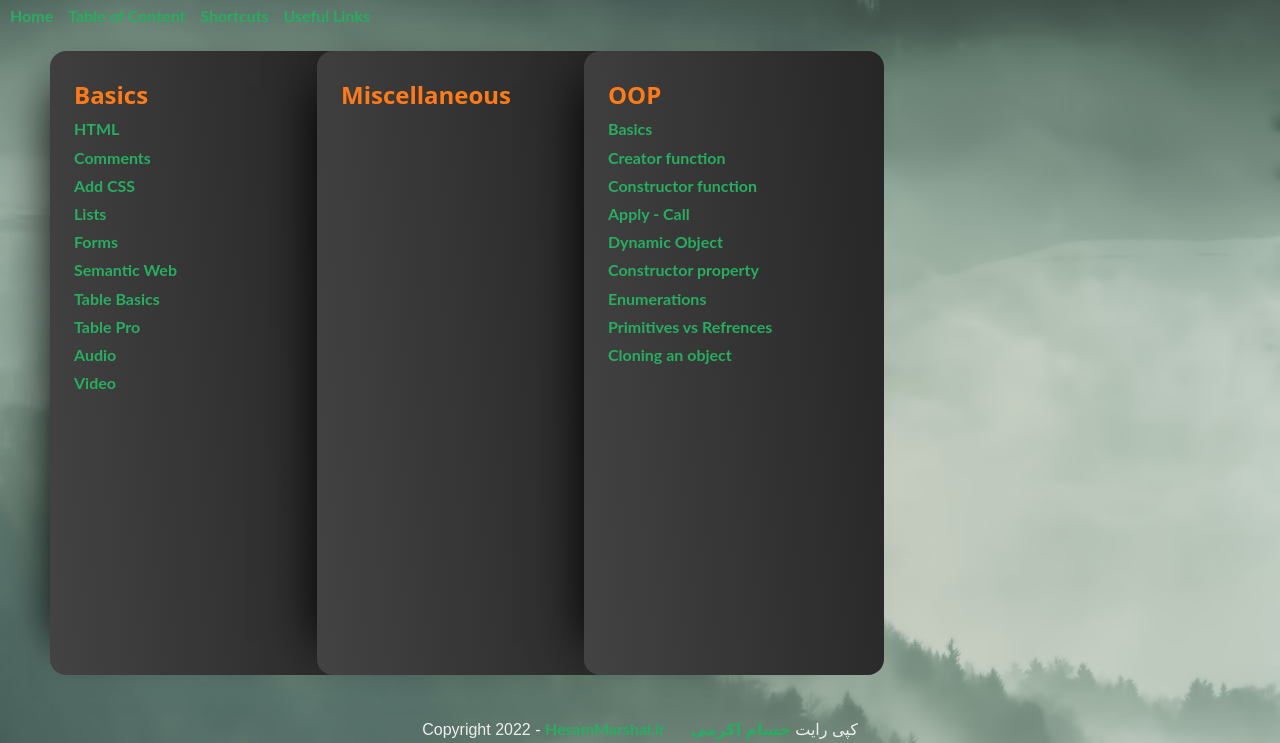
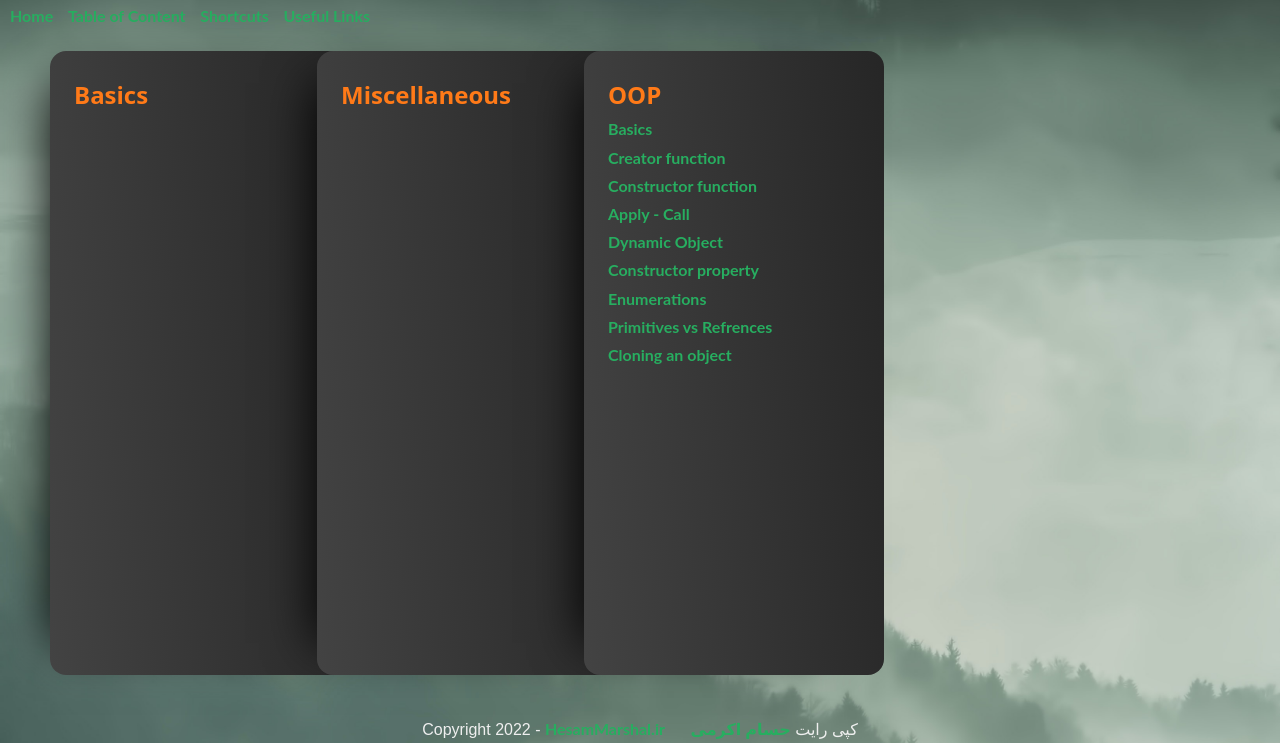
Before and after one commit to HesamMarshal/javascript_tutorial, a plain HTML site: page table_of_content.html in a window 1280 px wide. Shown: the part 57-800 px from the top of the page. Drawn offline with Linux system fonts and the light colour scheme.

Commit message:
remove broken links

```diff
--- a/table_of_content.html
+++ b/table_of_content.html
@@ -4,6 +4,7 @@
 <head>
     <meta charset="UTF-8">
     <meta http-equiv="X-UA-Compatible" content="IE=edge">
+    <meta name="author" content="Hesam Akrami">
     <meta name="viewport" content="width=device-width, initial-scale=1.0">
     <link rel="stylesheet" href="./css/styles.css" type="text/css">
     <!-- Favicon -->
@@ -32,16 +33,8 @@
         <article class="mini-card module">
             <h2>Basics</h2>
             <ul>
-                <li><a href="./01_Basics/html_only.html" target="_blank">HTML</a></li>
-                <li><a href="./01_Basics/comments.html">Comments</a></li>
-                <li><a href="./01_Basics/add_css.html">Add CSS</a></li>
-                <li><a href="./01_Basics/lists.html">Lists</a></li>
-                <li><a href="./01_Basics/form.html">Forms</a></li>
-                <li><a href="./01_Basics/semantic.html">Semantic Web</a></li>
-                <li><a href="./01_Basics/table_basic.html">Table Basics</a></li>
-                <li><a href="./01_Basics/table_pro.html">Table Pro</a></li>
-                <li><a href="./01_Basics/audio.html">Audio</a></li>
-                <li><a href="./01_Basics/video.html">Video</a></li>
+                <!-- <li><a href="./01_Basics/html_only.html" target="_blank">HTML</a></li> -->
+
             </ul>
         </article>
 
@@ -49,9 +42,7 @@
             <h2>Miscellaneous</h2>
             <ul>
                 <!-- <li><a href="01_misc/html_entities.html">HTML Entities</a></li> -->
-                <!-- <li><a href="#">HTML Elements - Emojis</a></li> -->
-                <!-- <li><a href="#">Favicon</a></li> -->
-                <!-- <li class="nav-item"><a href="./Basics/index.html#target">Target</a></li> -->
+
 
             </ul>
         </article>
```
